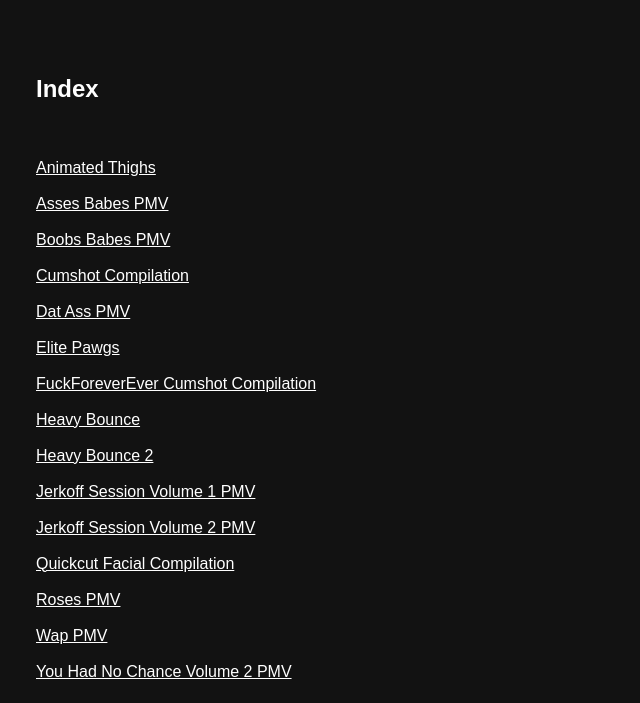
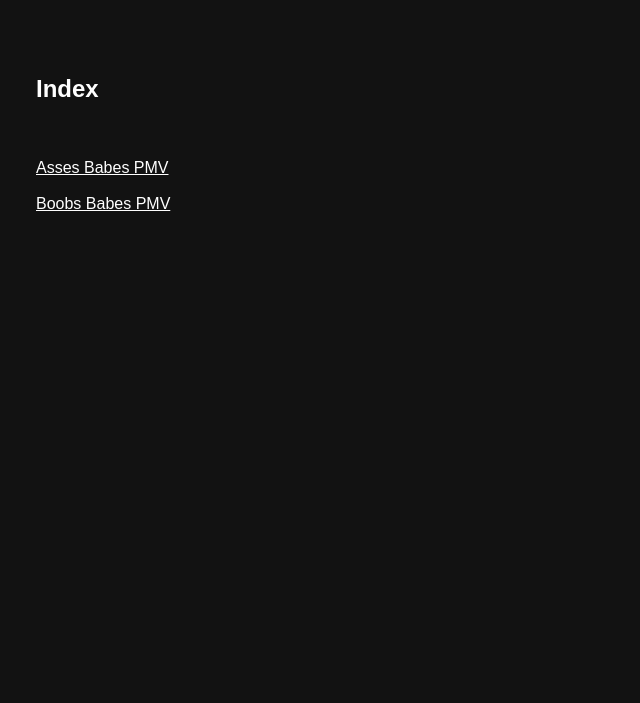
Before and after one commit to stenny94/websites, a plain HTML site: page videos-website/index.html in a window 1280 px wide. Shown: the part 97-800 px from the top of the page, without its empty margins (124-764 px from the left). Drawn offline with Linux system fonts and the light colour scheme.

Commit message:
Update index.html

```diff
--- a/videos-website/index.html
+++ b/videos-website/index.html
@@ -19,34 +19,9 @@
 		<br></br>
 		<h2>Index</h2>
 		<br></br>
-		<a href="videos/animated-thighs">Animated Thighs</a>
+		<a href="asses-babes-pmv">Asses Babes PMV</a>
 		<br></br>
-		<a href="videos/asses-babes-pmv">Asses Babes PMV</a>
+		<a href="boobs-babes-pmv">Boobs Babes PMV</a>
 		<br></br>
-		<a href="videos/boobs-babes-pmv">Boobs Babes PMV</a>
-		<br></br>
-		<a href="videos/cumshot-compilation">Cumshot Compilation</a>
-		<br></br>
-		<a href="videos/dat-ass-pmv">Dat Ass PMV</a>
-		<br></br>
-		<a href="videos/elite-pawgs">Elite Pawgs</a>
-		<br></br>
-		<a href="videos/fuckforeverever-cumshot-compilation">FuckForeverEver Cumshot Compilation</a>
-		<br></br>
-		<a href="videos/heavy-bounce">Heavy Bounce</a>
-		<br></br>
-		<a href="videos/heavy-bounce-2">Heavy Bounce 2</a>
-		<br></br>
-		<a href="videos/jerkoff-session-volume-1-pmv">Jerkoff Session Volume 1 PMV</a>
-		<br></br>
-		<a href="videos/jerkoff-session-volume-2-pmv">Jerkoff Session Volume 2 PMV</a>
-		<br></br>
-		<a href="videos/quickcut-facial-compilation">Quickcut Facial Compilation</a>
-		<br></br>
-		<a href="videos/roses-pmv">Roses PMV</a>
-		<br></br>
-		<a href="videos/wap-pmv">Wap PMV</a>
-		<br></br>
-		<a href="videos/you-had-no-chance-volume-2-pmv">You Had No Chance Volume 2 PMV</a>
 	</body>
 </html>
```
